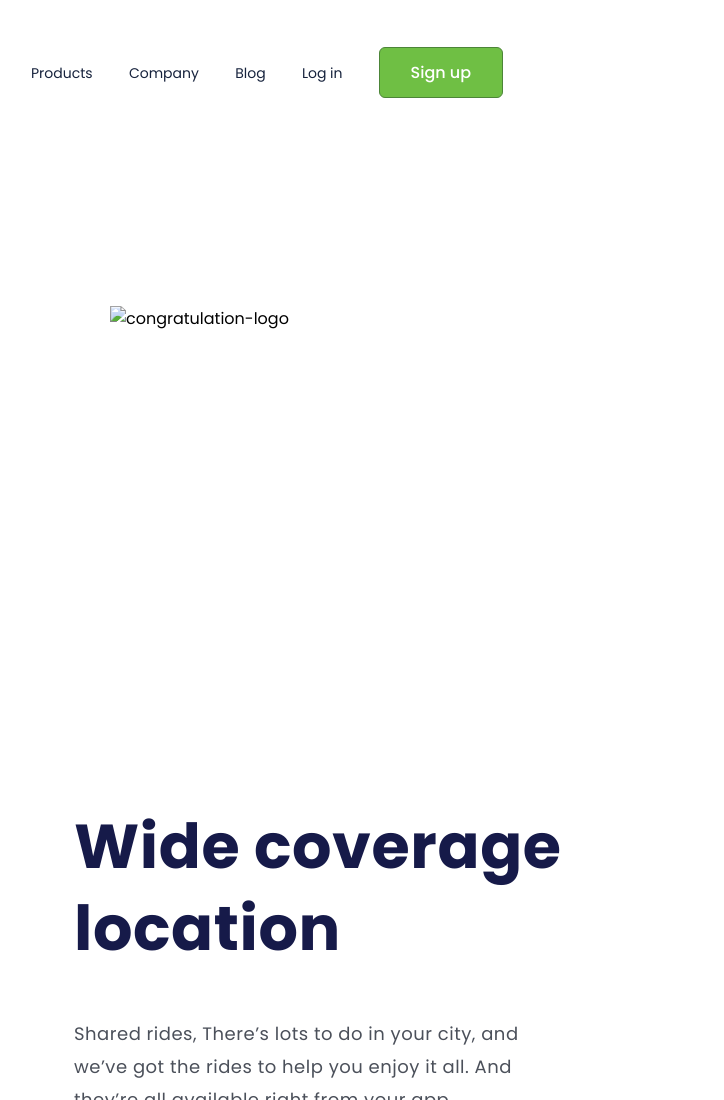
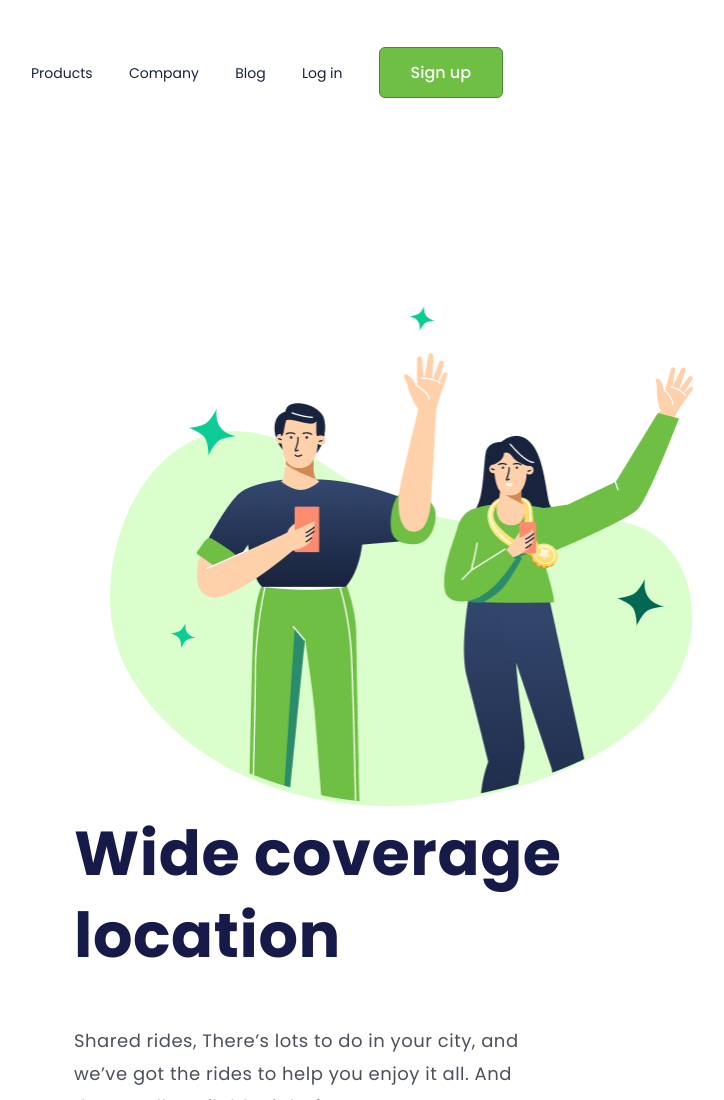
Before and after one commit to Bitte-ODoug/Desafio-CSS3---Responsividade, a plain HTML site: page index.html in a window 1280 px wide. Shown: the top 1100 px of the page, without its empty margins (11-735 px from the left). Drawn offline with Linux system fonts and the light colour scheme.

Commit message:
Atualização do local da imagem

```diff
--- a/index.html
+++ b/index.html
@@ -21,7 +21,7 @@
     </header>
 
     <div>
-        <img src="./img/(Positive) Congratulation You get 40 point for your ride.png" alt="congratulation-logo" class="logo-image">
+        <img src="./assets/(Positive) Congratulation You get 40 point for your ride.png" alt="congratulation-logo" class="logo-image">
     </div>
 
     <section>
```
